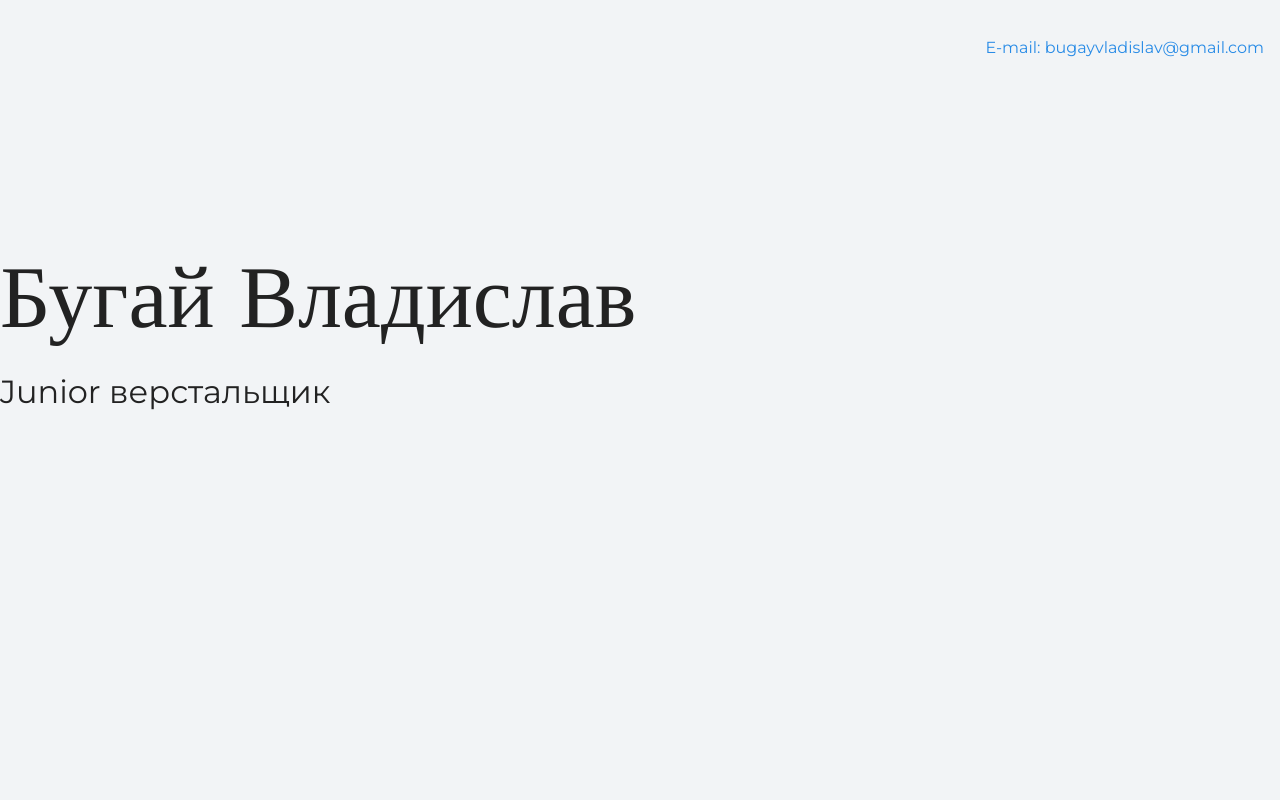
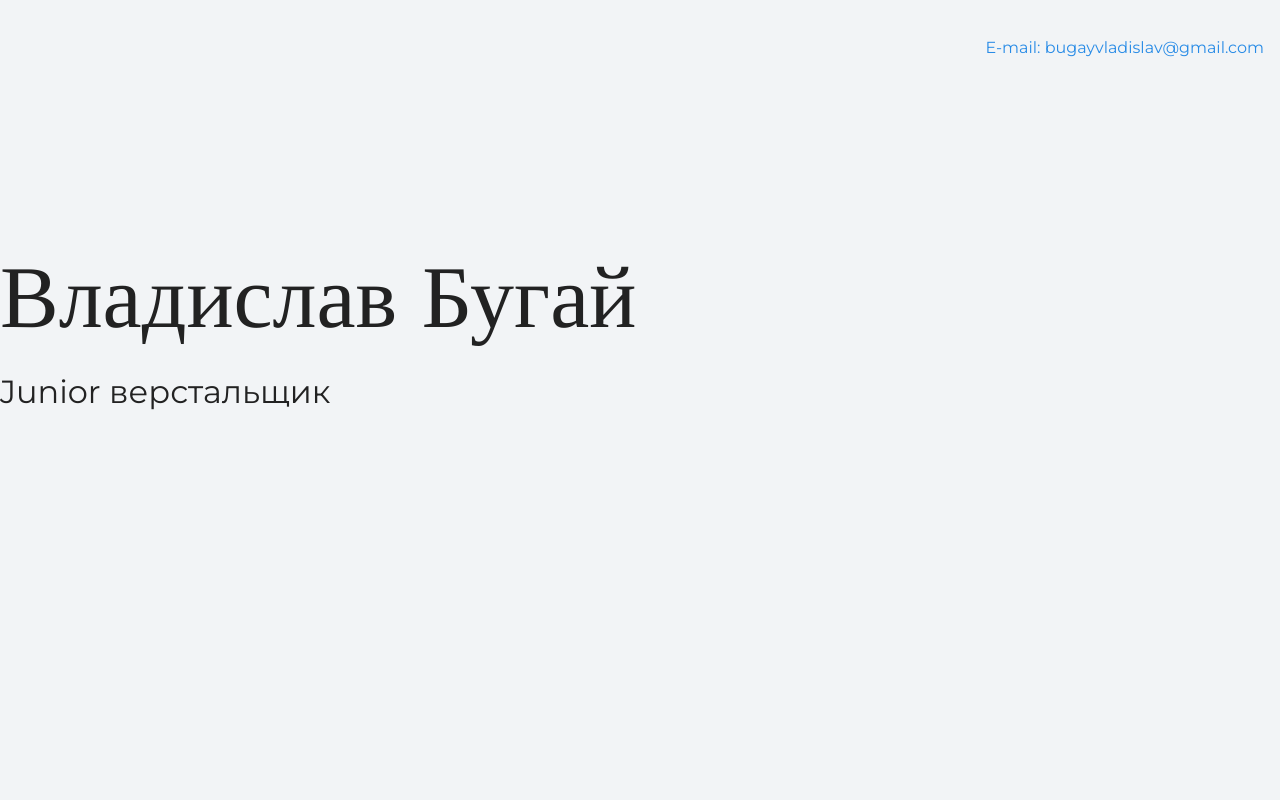
Before and after one commit to bugayvladislav/mysite, a plain HTML site: page index.html in a window 1280 px wide. Shown: the top 800 px of the page. Drawn offline with nearby package versions, Linux system fonts and the light colour scheme.

Commit message:
Меняет текст на главной странице

```diff
--- a/index.html
+++ b/index.html
@@ -15,7 +15,7 @@
     </header>
 
     <section class="hero-image">
-      <h1 class="heading">Бугай Владислав</h1>
+      <h1 class="heading">Владислав Бугай</h1>
       <p>Junior верстальщик</p>
     </section>
 
```
